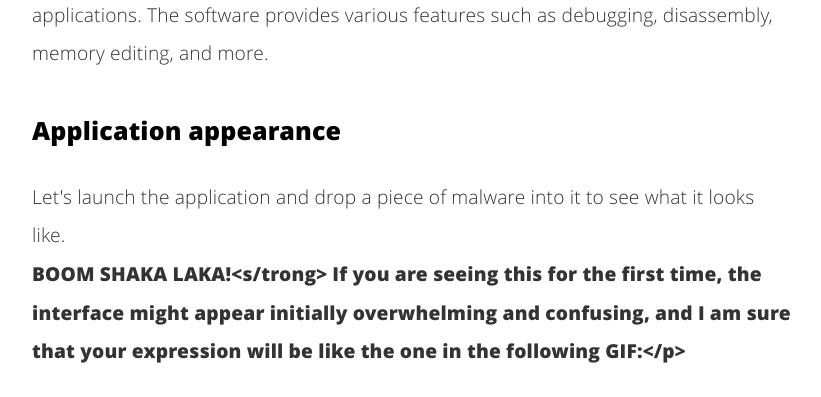
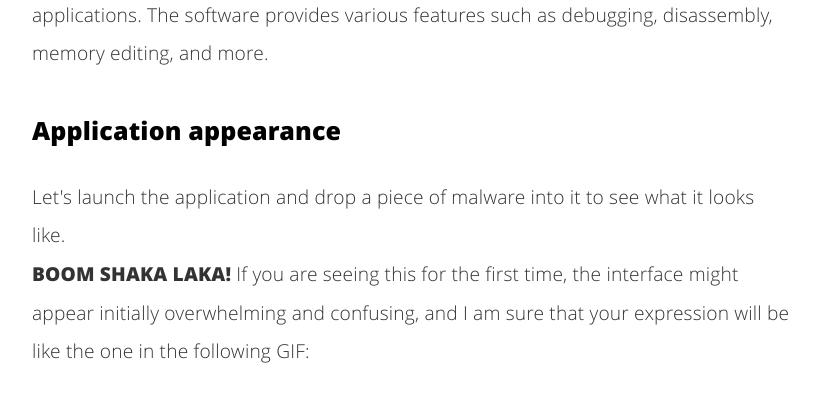
Before and after one commit to nickvourd/nickvourd.github.io, a Jekyll site: the page built from _posts/2023-10-18-x64dbg-intro.md, in a window 1280 px wide and 900 px high, scrolled down 2513 px, cut to the strip 0-397 px from the top of the window. Shown: the whole strip, without its empty margins (228-1049 px from the left). Built offline with Jekyll 4.4.1, drawn with Linux system fonts in a browser that asks for light colours.

Commit message:
Edit 2023-10-18 x64dbg (My first baby steps)

```diff
--- a/_posts/2023-10-18-x64dbg-intro.md
+++ b/_posts/2023-10-18-x64dbg-intro.md
@@ -328,7 +328,7 @@ Before we begin, let me to explain some terminology to become more familiar with
 
 <p>Let's launch the application and drop a piece of malware into it to see what it looks like.</p>
 
-<p><strong>BOOM SHAKA LAKA!<s/trong> If you are seeing this for the first time, the interface might appear initially overwhelming and confusing, and I am sure that your expression will be like the one in the following GIF:</p>
+<p><strong>BOOM SHAKA LAKA!</strong> If you are seeing this for the first time, the interface might appear initially overwhelming and confusing, and I am sure that your expression will be like the one in the following GIF:</p>
 
 <div style="display: flex; justify-content: center;">
     <iframe src="https://giphy.com/embed/SV0abytLe6nstZCvLY" width="480" height="270" frameBorder="0" class="giphy-embed" allowFullScreen></iframe>
```
